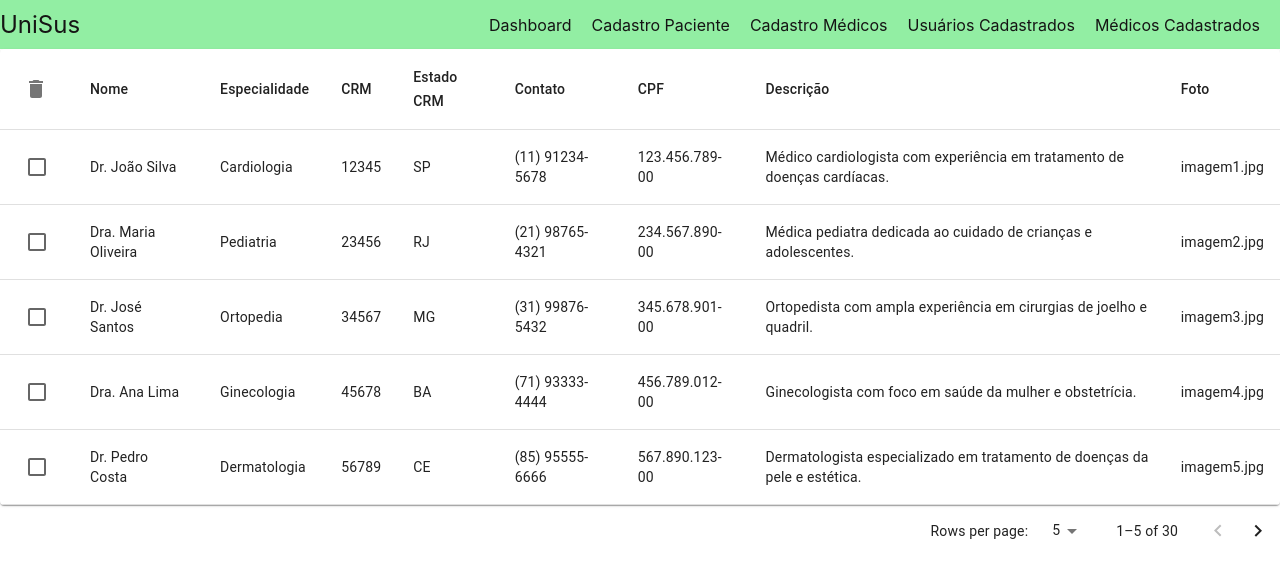
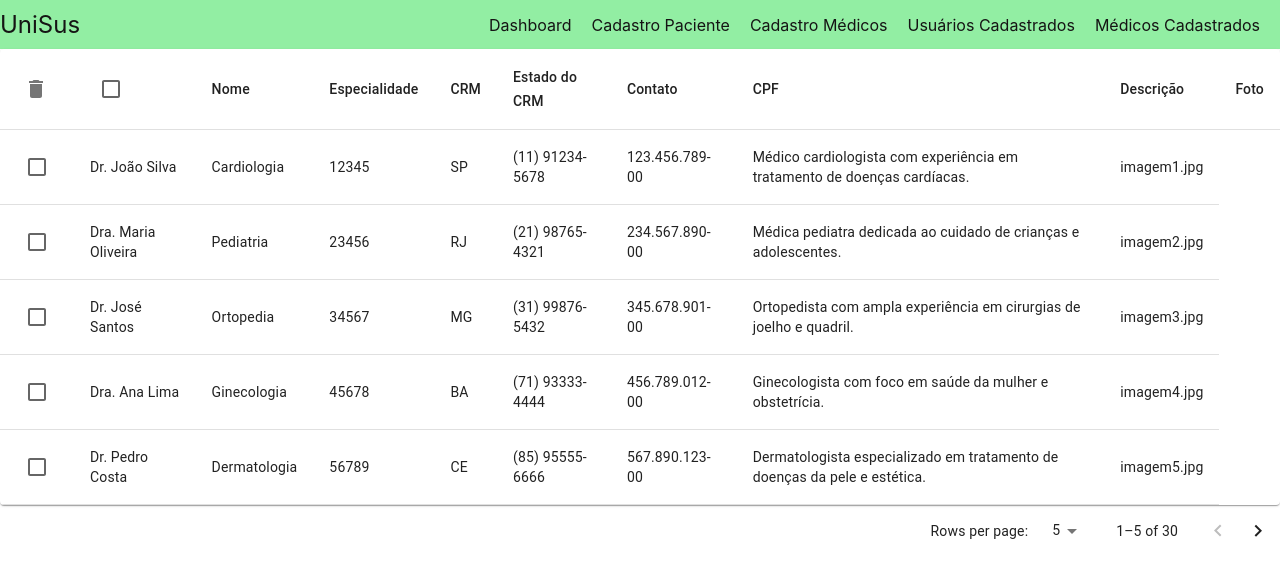
Before and after one commit to jadelcruz1/UniSus, a React (Create React App) app: page /medicosCadastrados in a window 1280 px wide. Shown: the top 578 px of the page. Built offline with nearby package versions, Linux system fonts and the light colour scheme.

Commit message:
selecionar todos em medico funcionando

```diff
--- a/src/App.js
+++ b/src/App.js
@@ -25,8 +25,6 @@ const App = () => {
             <Route path="/cadastro" element={<Cadastro />} />
             <Route path="/CadastroMedico" element={<CadastroMedico />} />
             <Route path="/medicosCadastrados" element={<MedicosCadastrados />} />
-
-            {/* Adicione outras rotas conforme necessário */}
           </Routes>
         </div>
       </div>
--- a/src/components/MedicosCadastrados.js
+++ b/src/components/MedicosCadastrados.js
@@ -73,9 +73,9 @@ const MedicosCadastrados = () => {
     if (event.target.checked) {
       const newSelecteds = medicos.map((medico) => medico.id);
       setSelectedRows(newSelecteds);
-      return;
+    } else {
+      setSelectedRows([]);
     }
-    setSelectedRows([]);
   };
 
   const handleDeleteSelected = () => {
@@ -99,11 +99,17 @@ const MedicosCadastrados = () => {
                   <span>{`${selectedRows.length} selecionado${selectedRows.length > 1 ? 's' : ''}`}</span>
                 )}
               </TableCell>
-
+              <TableCell>
+                <Checkbox
+                  indeterminate={selectedRows.length > 0 && selectedRows.length < medicos.length}
+                  checked={selectedRows.length === medicos.length}
+                  onChange={handleSelectAllClick}
+                />
+              </TableCell>
               <TableCell>Nome</TableCell>
               <TableCell>Especialidade</TableCell>
               <TableCell>CRM</TableCell>
-              <TableCell>Estado CRM</TableCell>
+              <TableCell>Estado do CRM</TableCell>
               <TableCell>Contato</TableCell>
               <TableCell>CPF</TableCell>
               <TableCell>Descrição</TableCell>
```
Lines whose indentation alone changed are shown as unchanged.
